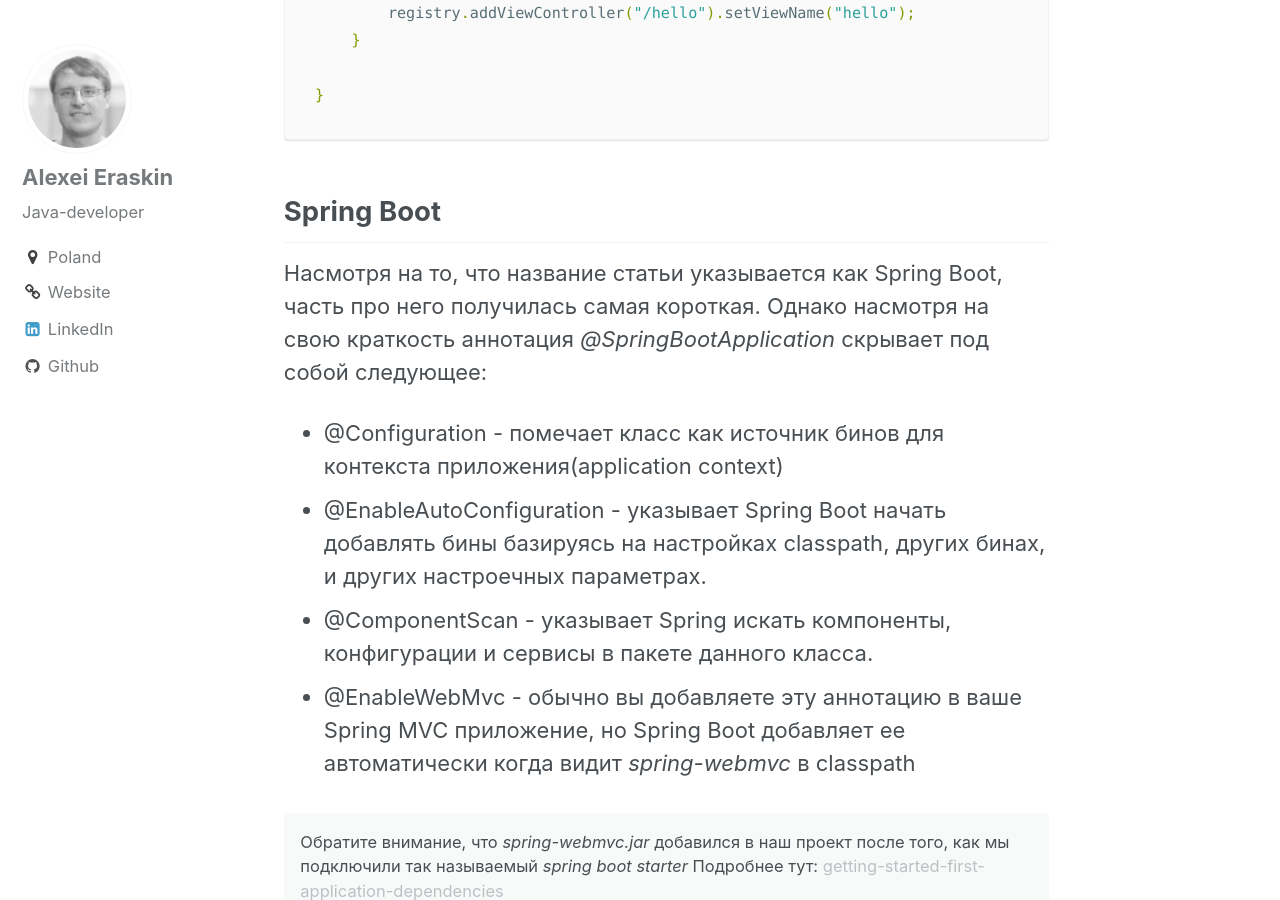
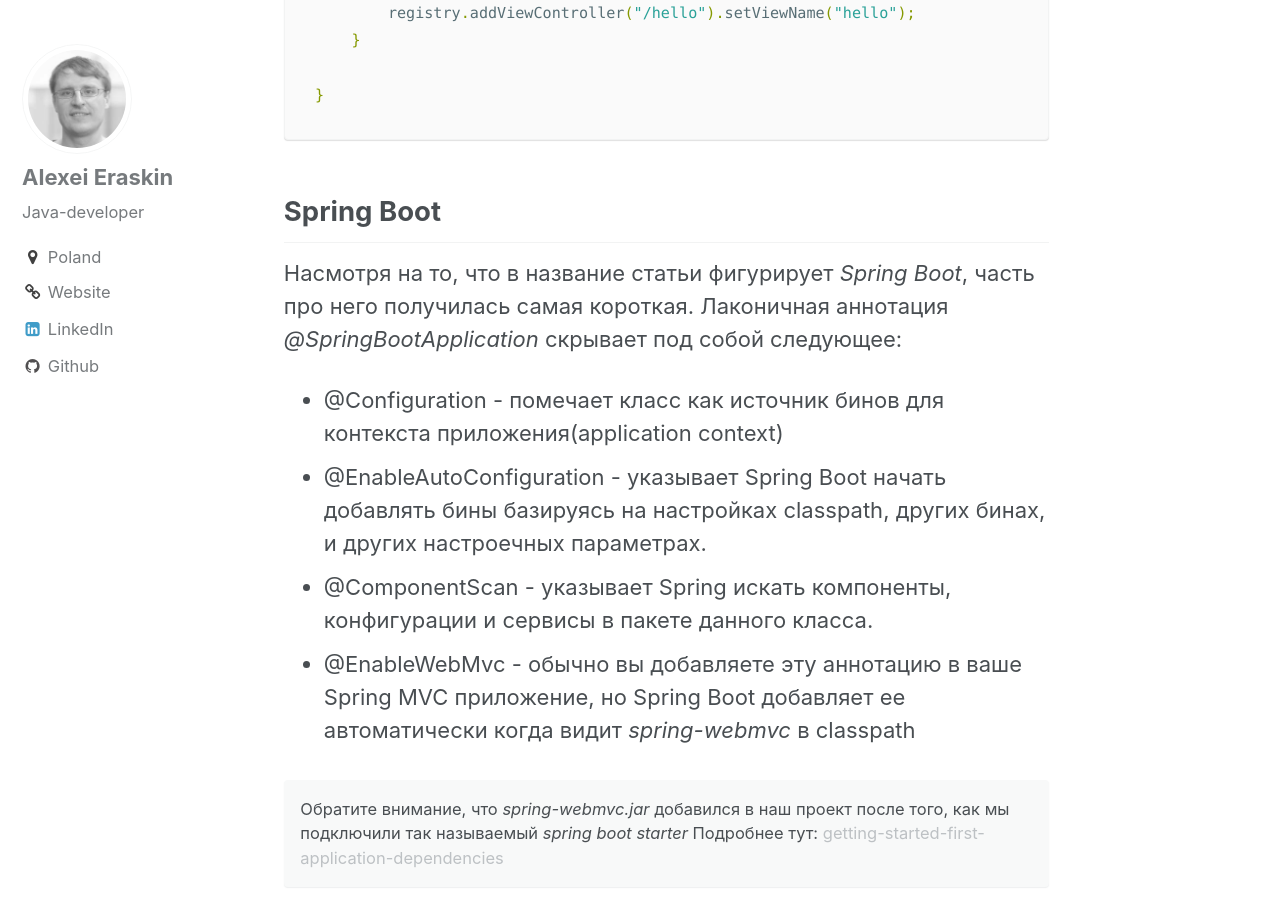
Before and after one commit to smartcoderteam/smartcoderteam.github.io, a Jekyll site: the page built from _posts/2016-11-16-spring-boot-simple-app-in-15-minutes.md, in a window 1280 px wide and 900 px high, scrolled down 2682 px. Built offline with Jekyll 4.4.1, drawn with Linux system fonts in a browser that asks for light colours; comment, search, counter and statistics services are not loaded; some of the changed text lies outside the part shown.

Commit message:
Update 2016-11-16-spring-boot-simple-app-in-15-minutes.md

````diff
--- a/_posts/2016-11-16-spring-boot-simple-app-in-15-minutes.md
+++ b/_posts/2016-11-16-spring-boot-simple-app-in-15-minutes.md
@@ -72,9 +72,10 @@ public class MvcConfig extends WebMvcConfigurerAdapter {
 
 }
 ```
+
 ## Spring Boot
-Насмотря на то, что название статьи указывается как Spring Boot, часть про него получилась самая короткая.
-Однако насмотря на свою краткость аннотация _@SpringBootApplication_ скрывает под собой следующее:
+Насмотря на то, что в название статьи фигурирует _Spring Boot_, часть про него получилась самая короткая.
+Лаконичная аннотация _@SpringBootApplication_ скрывает под собой следующее:
 
  * @Configuration - помечает класс как источник бинов для контекста приложения(application context)
  * @EnableAutoConfiguration - указывает Spring Boot начать добавлять бины базируясь на настройках classpath, других бинах, и других настроечных параметрах.
````
Also changed, not shown: other parts of _posts/2016-11-16-spring-boot-simple-app-in-15-minutes.md (+1 -1 lines).
